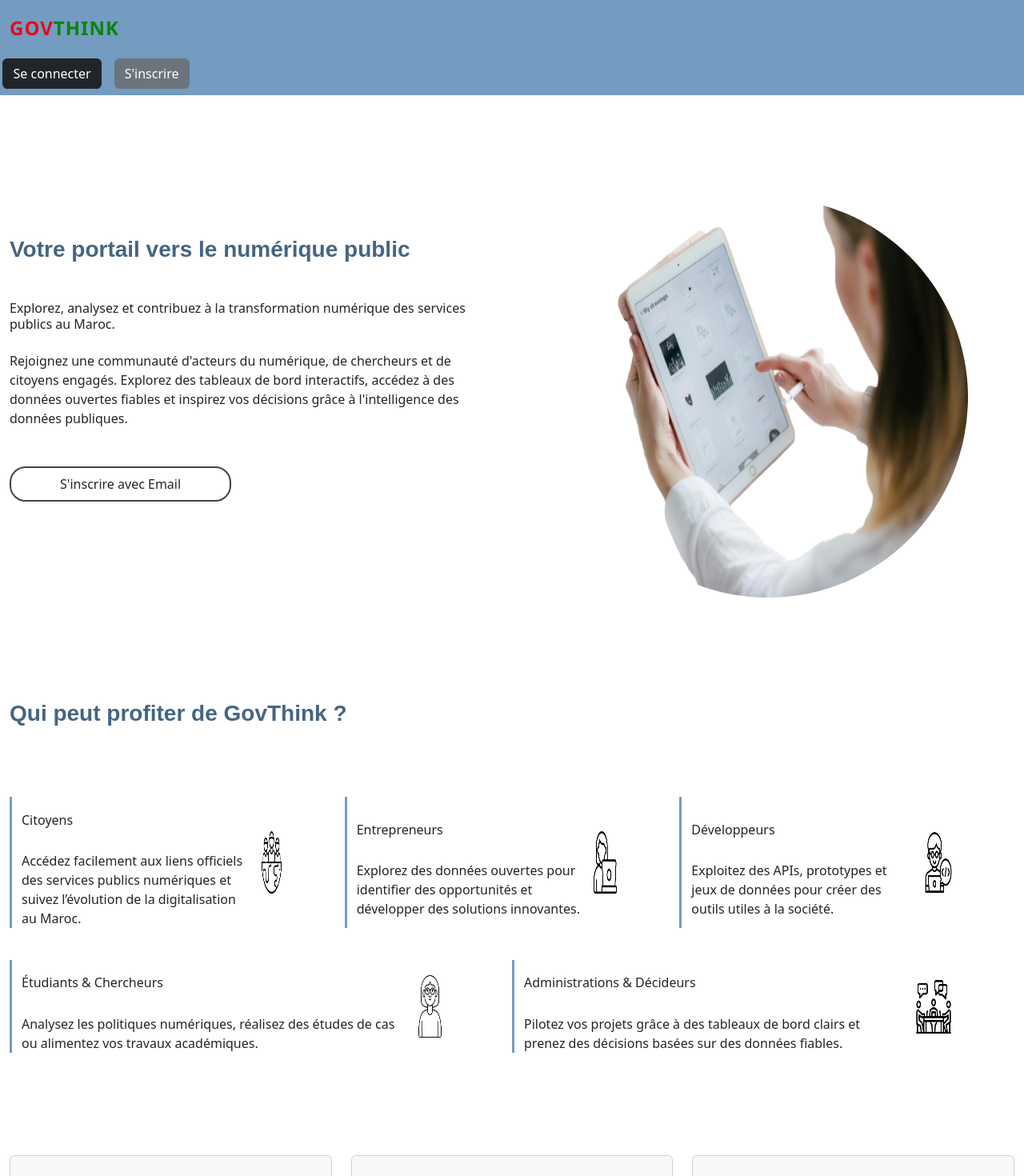
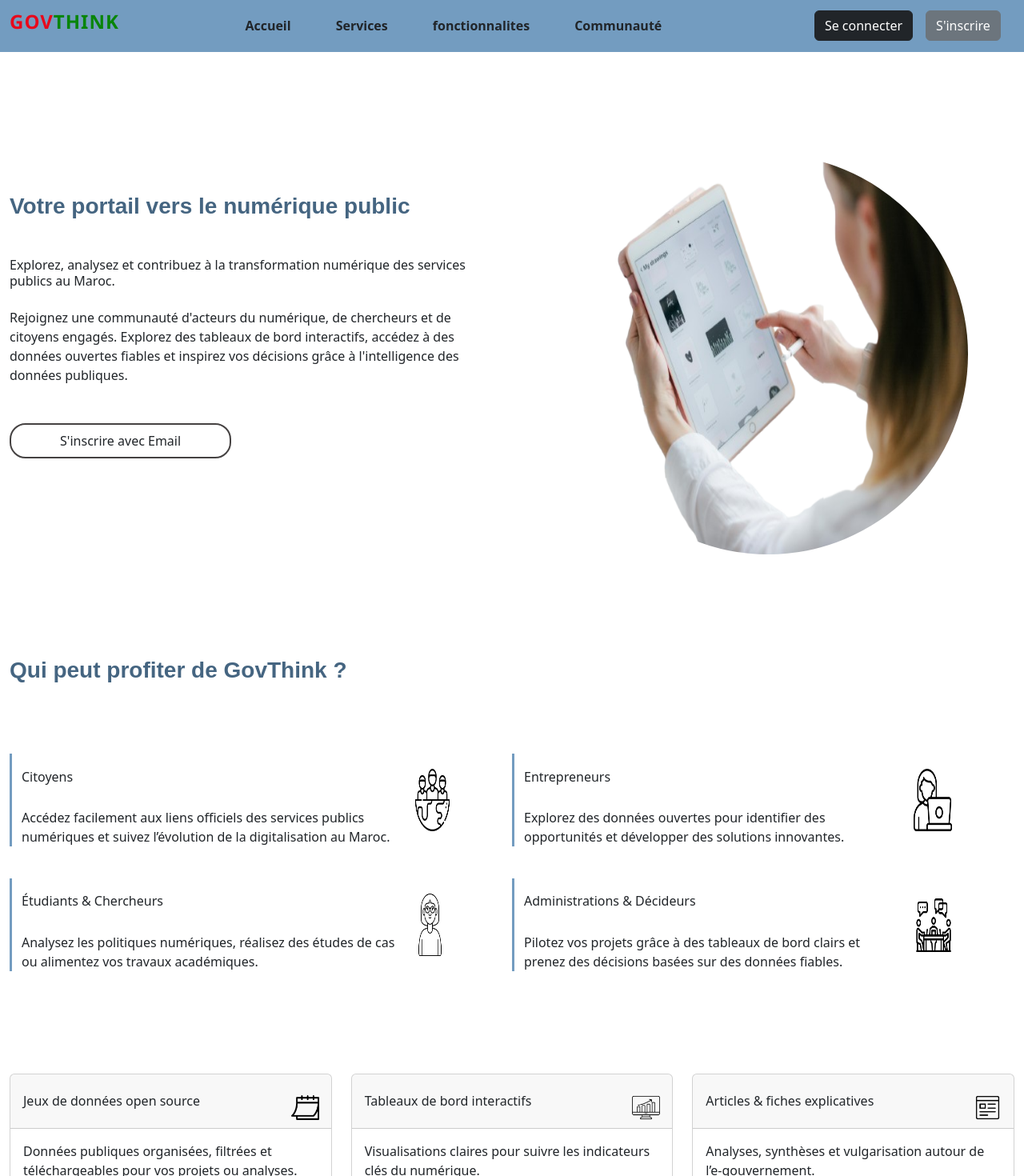
Before and after one commit to asmaeaouassar20/GovThink, an Angular app in the folder frontend/: page /home in a window 1280 px wide. Shown: the top 1470 px of the page at 80% size. Built offline with nearby package versions, Linux system fonts and the light colour scheme; a web font is replaced by a local one.

Commit message:
modifier le navbar

```diff
--- a/frontend/src/app/home/home.component.css
+++ b/frontend/src/app/home/home.component.css
@@ -11,9 +11,7 @@
     top: 0;
     z-index: 1000;
     background-color: #739CC0 !important;
-    nav{
-        background-color: #739CC0 !important;
-    }
+
     .connection-btns{
         width: 20%;
         text-align: center;
@@ -21,20 +19,24 @@
             margin-right: 1rem;
         }
     }
-    #navbarSupportedContent{
-        margin-left: 5rem;
-        font-size: 17px;
-        font-weight: 600;
 
-        ul, form{
-            margin-left:  3rem;
-        }
+}
+.menu a{
+  transition: all .6s ease;
+}
 
-        ul li{
-            padding: 0 .5rem;
-        }
-    }
+.menu a:hover{
+   background-color: rgba(157, 243, 246, 0.351);
 }
+.burger {
+    display: none;
+}
+
+.menu-toggle{
+    display: none;
+}
+
+
 
 
 /* ***** la première section *****  */
--- a/frontend/src/app/home/home.component.html
+++ b/frontend/src/app/home/home.component.html
@@ -1,44 +1,20 @@
 <div class="conteneur">
 
-  <div class="navbar">
-     <!-- top bar pour la navigation -->
-    <nav class="navbar navbar-expand-lg bg-body-tertiary ">
-    <div class="container-fluid">
+  <header class="navbar">
+    <div class="container-fluid ">
        <a class="navbar-brand" href="#"><h2 class="logo-style"><span class="gov">Gov</span><span class="think">Think</span></h2></a>
-      <button class="navbar-toggler" type="button" data-bs-toggle="collapse" data-bs-target="#navbarSupportedContent" aria-controls="navbarSupportedContent" aria-expanded="false" aria-label="Toggle navigation">
-        <span class="navbar-toggler-icon"></span>
-      </button>
-      <div class="collapse navbar-collapse" id="navbarSupportedContent">
-        <ul class="navbar-nav me-auto mb-2 mb-lg-0">
-          <li class="nav-item">
-            <a class="nav-link active " aria-current="page" routerLink="/home" fragment="intro">Accueil</a>
-          </li>
-          <li class="nav-item dropdown">
-            <a class="nav-link dropdown-toggle" routerLink="/home" fragment="who" role="button" data-bs-toggle="dropdown" aria-expanded="false">
-              Profiles
-            </a>
-            <ul class="dropdown-menu">
-              <li><a class="dropdown-item" href="#">Citoyens</a></li>
-              <li><a class="dropdown-item" href="#">Entrepreneurs</a></li>
-              <li><a class="dropdown-item" href="#">Développeurs</a></li>
-              <li><a class="dropdown-item" href="#">Étudiants & Chercheurs</a></li>
-              <li><a class="dropdown-item" href="#">Administrations & Décideurs</a></li>
-            </ul>
-          </li>
 
-          <li class="nav-item">
-            <a class="nav-link" routerLink="/home"  fragment="fonctionnalites">fonctionnalités</a>
-          </li>
-           <li class="nav-item">
-            <a class="nav-link" routerLink="/home"  fragment="community">Participation</a>
-          </li>
-        </ul>
-        <form class="d-flex" role="search">
-          <input class="form-control me-2" type="search" placeholder="Recherche" aria-label="Search"/>
-          <button class="btn btn-outline-light" type="submit">Recherche</button>
-        </form>
-      </div>
-    </div>
+
+       <!-- BTN burger -->
+     <input type="checkbox" class="menu-toggle" >
+     <label class="burger"><i class="fa-solid fa-bars"></i></label>
+
+
+     <nav class="menu">
+        <a href="#" class="me-5 p-1 rounded fw-semibold" (click)="scrollTo('intro'); $event.preventDefault()">Accueil</a>
+  <a href="#" class="me-5 p-1 rounded fw-semibold" (click)="scrollTo('who'); $event.preventDefault()">Services</a>
+  <a href="#" class="me-5 p-1 rounded fw-semibold" (click)="scrollTo('fonctionnalites'); $event.preventDefault()">fonctionnalites</a>
+  <a href="#" class="me-5 p-1 rounded fw-semibold" (click)="scrollTo('community'); $event.preventDefault()">Communauté</a>
      </nav>
 
 
@@ -50,9 +26,12 @@
     </div>
 
 
+
+  </header>
+
+
   <!-- conteneur des section -->
    <div class="container " >
-
       <section class="intro" id="intro" >
         <div class="row">
           <div class="col">
@@ -61,7 +40,7 @@
             <p>Rejoignez une communauté d'acteurs du numérique, de chercheurs et de citoyens engagés.
             Explorez des tableaux de bord interactifs, accédez à des données ouvertes fiables et inspirez vos décisions grâce à l'intelligence des données publiques.</p>
             <div class="mt-5 btns">
-              <button type="button">S'inscrire avec Email</button>
+              <button type="button" routerLink="/register">S'inscrire avec Email</button>
             </div>
           </div>
           <div class="col image d-flex justify-content-center align-items-center">
@@ -92,15 +71,7 @@
                 <img src="assets/entrepreneur.png" alt="">
               </div>
             </div>
-            <div class="col profile">
-              <div>
-                <h4>Développeurs</h4>
-                <p>Exploitez des APIs, prototypes et jeux de données pour créer des outils utiles à la société.</p>
-              </div>
-              <div>
-                <img src="assets/developpeur.png" alt="">
-              </div>
-            </div>
+
           </div>
           <div class="row">
             <div class="col profile">
--- a/frontend/src/app/home/home.component.ts
+++ b/frontend/src/app/home/home.component.ts
@@ -1,39 +1,113 @@
 import { ViewportScroller } from '@angular/common';
-import { Component, OnInit } from '@angular/core';
+import { Component, OnInit, OnDestroy } from '@angular/core';
+import { FormsModule } from '@angular/forms';
 import { ActivatedRoute, Router, RouterLink } from '@angular/router';
+import { Subject, takeUntil } from 'rxjs';
 
 
 
 @Component({
   selector: 'app-home',
-  imports: [RouterLink],
+  imports: [RouterLink, FormsModule],
   templateUrl: './home.component.html',
   styleUrl: './home.component.css',
 })
-export class HomeComponent implements OnInit {
+export class HomeComponent implements OnInit, OnDestroy {
+
+   private destroy$ = new Subject<void>();
   constructor(
     private route: ActivatedRoute,       // Pour accéder aux fragments d'URL
     private router: Router,             // Pour modifier l'URL
-    private viewportScroller: ViewportScroller // Pour gérer le scroll
+    private viewportScroller:ViewportScroller
   ) {}
 
-  ngOnInit() {
-    // On écoute les changements de fragment dans l'URL
-    this.route.fragment.subscribe(fragment => {
-      if (fragment) {
-        // Timeout nécessaire pour la stabilité du DOM
-        setTimeout(() => {
-          // Scroll vers l'élément avec l'ID correspondant
-          this.viewportScroller.scrollToAnchor(fragment);
+ ngOnInit() {
+    // Écouter les changements de fragment dans l'URL
+    this.route.fragment
+      .pipe(takeUntil(this.destroy$))
+      .subscribe(fragment => {
+        if (fragment) {
+          this.handleFragmentNavigation(fragment);
+        }
+      });
+  }
 
-          // Nettoyage de l'URL après le scroll
-          this.router.navigate([], {
-            fragment: undefined,    // Supprime le fragment (#section)
-            replaceUrl: true,      // Évite d'ajouter une entrée d'historique
-            queryParamsHandling: 'preserve' // Garde les paramètres existants
-          });
-        }, 0); // Délai minimal
-      }
+  ngOnDestroy() {
+    this.destroy$.next();
+    this.destroy$.complete();
+  }
+/*
+   * Gère la navigation vers une section spécifique
+   * @param sectionId - ID de la section cible
+   */
+  scrollTo(sectionId: string) {
+    // Mettre à jour l'URL avec le fragment
+    this.router.navigate([], {
+      fragment: sectionId,
+      replaceUrl: false // Garde l'historique pour le bouton retour
+    });
+
+    // Effectuer le défilement
+    this.performScroll(sectionId);
+  }
+
+
+ /**
+   * Gère la navigation basée sur le fragment d'URL
+   * @param fragment - Fragment de l'URL
+   */
+  private handleFragmentNavigation(fragment: string) {
+    // Attendre que le DOM soit stable
+    setTimeout(() => {
+      this.performScroll(fragment);
+
+      // Optionnel : nettoyer l'URL après le défilement
+      // Décommentez si vous voulez supprimer le fragment après navigation
+      /*
+      setTimeout(() => {
+        this.router.navigate([], {
+          fragment: undefined,
+          replaceUrl: true,
+          queryParamsHandling: 'preserve'
+        });
+      }, 1000); // Attendre 1 seconde après le défilement
+      */
+    }, 100); // Délai pour s'assurer que le DOM est rendu
+  }
+
+  /**
+   * Effectue le défilement vers l'élément cible
+   * @param elementId - ID de l'élément cible
+   */
+  private performScroll(elementId: string) {
+    const element = document.getElementById(elementId);
+
+    if (element) {
+      // Méthode 1 : Utiliser ViewportScroller (recommandé par Angular)
+      this.viewportScroller.scrollToAnchor(elementId);
+
+      // Méthode alternative si ViewportScroller ne fonctionne pas bien
+      // element.scrollIntoView({
+      //   behavior: 'smooth',
+      //   block: 'start',
+      //   inline: 'nearest'
+      // });
+    } else {
+      console.warn(`Élément avec l'ID "${elementId}" non trouvé`);
+    }
+  }
+
+  /**
+   * Navigation vers le haut de la page
+   */
+  scrollToTop() {
+    this.viewportScroller.scrollToPosition([0, 0]);
+    // Supprimer le fragment de l'URL
+    this.router.navigate([], {
+      fragment: undefined,
+      replaceUrl: true,
+      queryParamsHandling: 'preserve'
     });
   }
+
 }
```
Also changed, not shown: 1 other file (tests, documents, lock files or other folders). Lines whose indentation alone changed are shown as unchanged.
